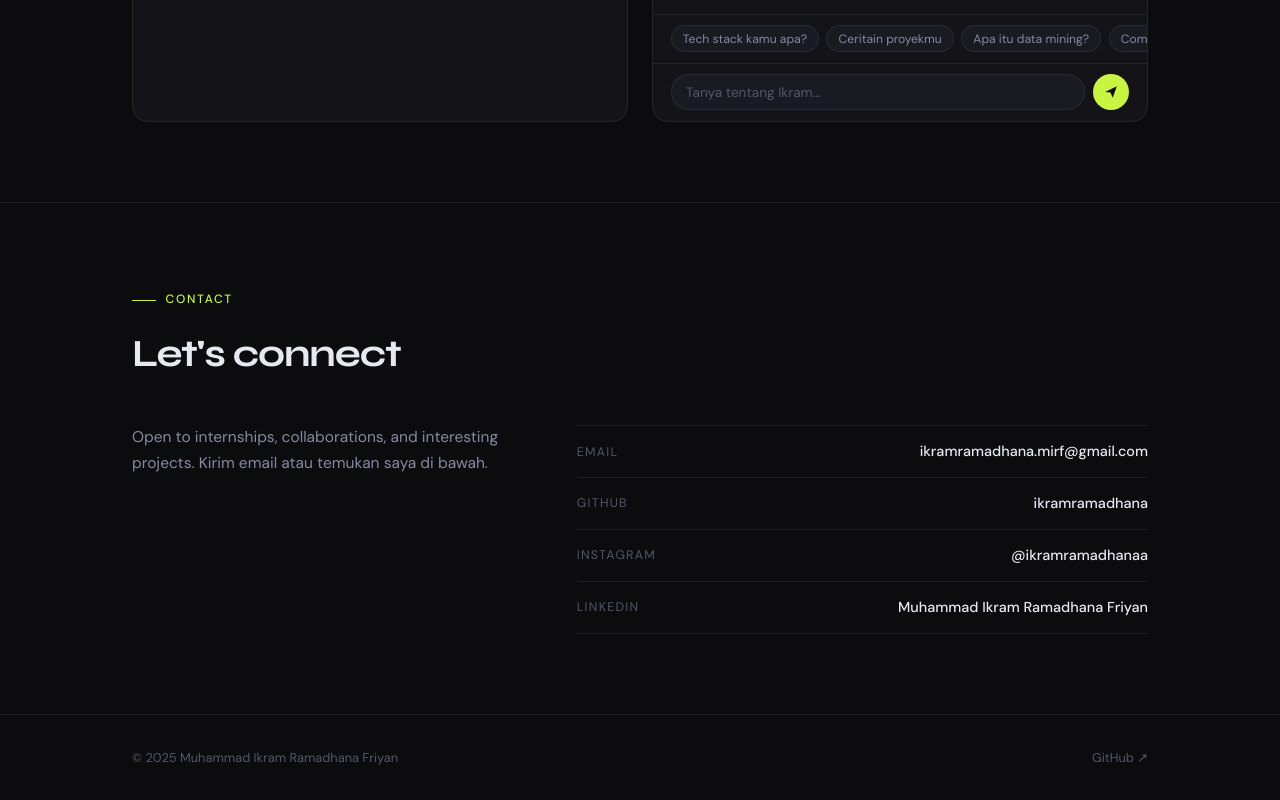
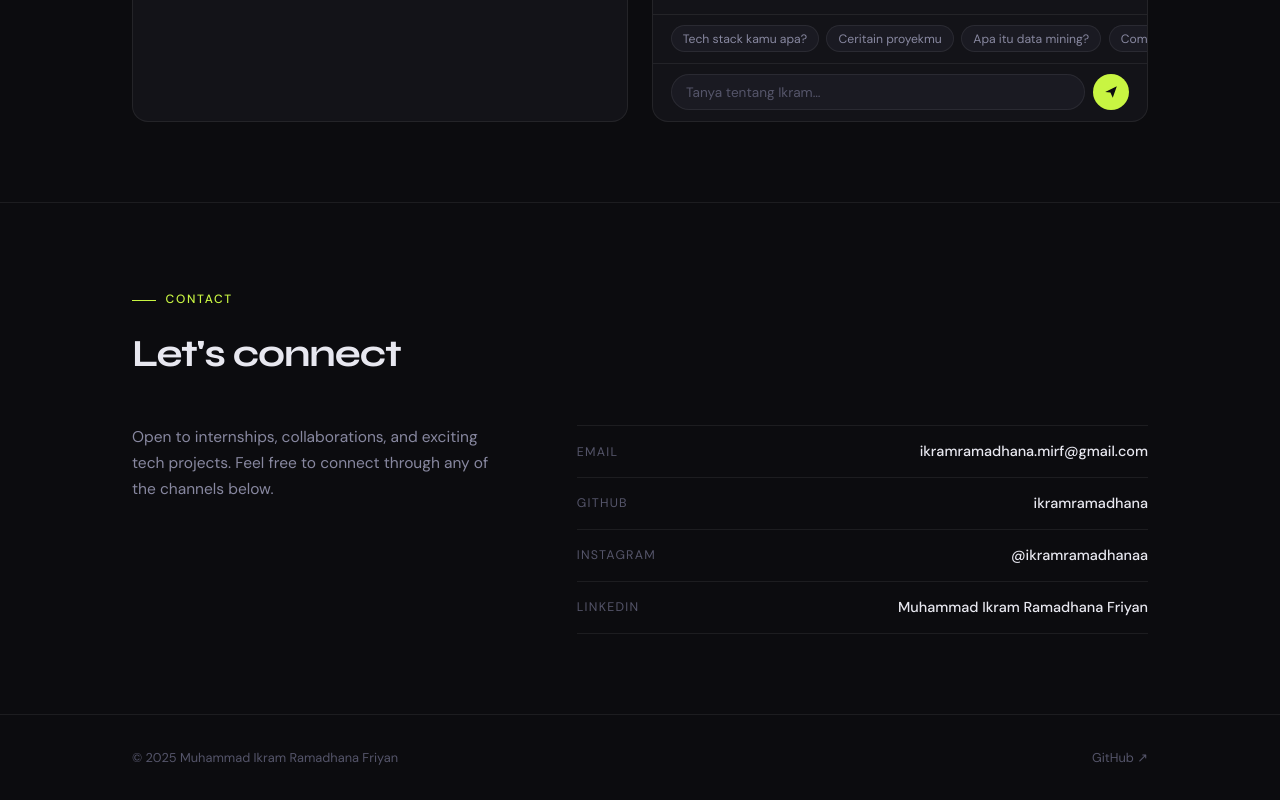
Before and after one commit to ikramramadhana/portofolio-ikramramadhana, a website: page public/index.html in a window 1280 px wide. Shown: the part 7971-8771 px from the top of the page. Drawn offline with Linux system fonts and the light colour scheme.

Commit message:
Update Selected Project

```diff
--- a/public/index.html
+++ b/public/index.html
@@ -608,7 +608,7 @@
     <span class="section-label">Contact</span>
     <h2>Let's connect</h2>
     <div class="contact-grid reveal">
-      <p class="contact-lead">Open to internships, collaborations, and interesting projects. Kirim email atau temukan saya di bawah.</p>
+      <p class="contact-lead">Open to internships, collaborations, and exciting tech projects. Feel free to connect through any of the channels below.</p>
       <div>
         <div class="contact-row"><span class="contact-lbl">Email</span><a href="mailto:ikramramadhana.mirf@gmail.com" class="contact-val">ikramramadhana.mirf@gmail.com</a></div>
         <div class="contact-row"><span class="contact-lbl">GitHub</span><a href="https://github.com/ikramramadhana" target="_blank" class="contact-val">ikramramadhana</a></div>
```
